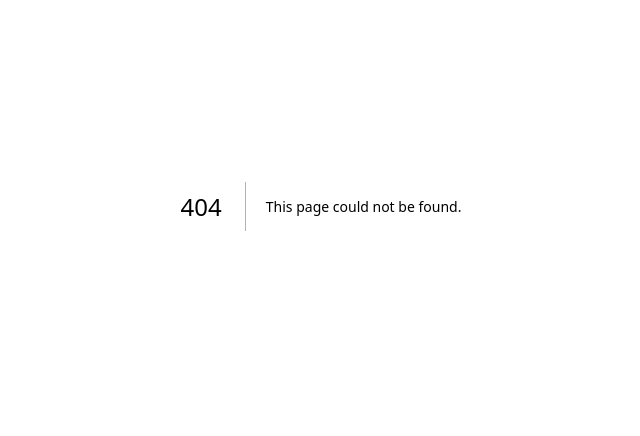
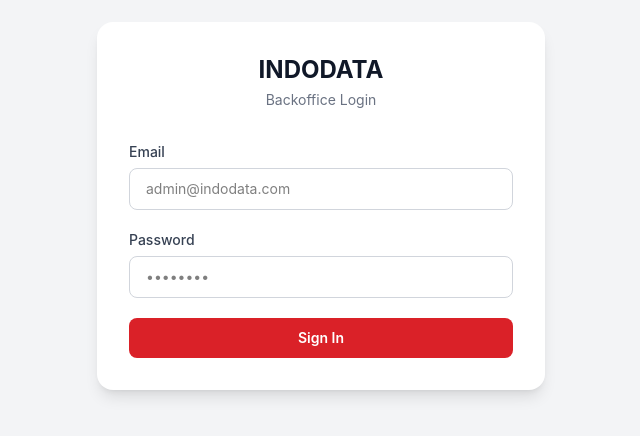
Before and after one commit to fawait123/transcosmos, a Next.js app: page /admin/login in a window 1280 px wide. Before the commit this address had no page. Shown: the part 194-630 px from the top of the page, without its empty margins (319-959 px from the left). Built offline with nearby package versions, Linux system fonts and the light colour scheme.

Commit message:
feaet: login

```diff
--- /dev/null
+++ b/src/app/admin/(dashboard)/layout.tsx
@@ -0,0 +1,54 @@
+import Link from "next/link";
+
+const sidebar = [
+  { label: "Dashboard", href: "/admin", icon: "📊" },
+  { label: "Services", href: "#", icon: "🔧" },
+  { label: "Content", href: "#", icon: "📝" },
+  { label: "Contacts", href: "#", icon: "📬" },
+  { label: "Users", href: "#", icon: "👥" },
+  { label: "Settings", href: "#", icon: "⚙️" },
+];
+
+export default function DashboardLayout({ children }: { children: React.ReactNode }) {
+  return (
+    <div className="flex min-h-screen bg-gray-100">
+      {/* Sidebar */}
+      <aside className="w-64 bg-[#1e293b] text-white flex flex-col shrink-0">
+        <div className="p-6 border-b border-white/10">
+          <h1 className="text-lg font-bold font-[Inter]">INDODATA</h1>
+          <p className="text-xs text-white/50 font-[Inter] mt-0.5">Backoffice</p>
+        </div>
+        <nav className="flex-1 p-4 space-y-1">
+          {sidebar.map((item) => (
+            <Link
+              key={item.label}
+              href={item.href}
+              className="flex items-center gap-3 px-3 py-2.5 rounded-lg text-sm text-white/70 hover:text-white hover:bg-white/10 transition-colors font-[Inter]"
+            >
+              <span>{item.icon}</span>
+              {item.label}
+            </Link>
+          ))}
+        </nav>
+        <div className="p-4 border-t border-white/10">
+          <Link href="/" className="flex items-center gap-2 text-sm text-white/50 hover:text-white font-[Inter]">
+            ← Back to Site
+          </Link>
+        </div>
+      </aside>
+
+      {/* Main */}
+      <div className="flex-1 flex flex-col">
+        <header className="h-16 bg-white border-b flex items-center justify-between px-8 shrink-0">
+          <h2 className="text-lg font-semibold text-gray-800 font-[Inter]">Backoffice Dashboard</h2>
+          <div className="flex items-center gap-3">
+            <div className="w-8 h-8 bg-[#da2128] rounded-full flex items-center justify-center text-white text-sm font-bold font-[Inter]">
+              A
+            </div>
+          </div>
+        </header>
+        <main className="flex-1 p-8">{children}</main>
+      </div>
+    </div>
+  );
+}
--- a/src/app/admin/layout.tsx
+++ b/src/app/admin/layout.tsx
@@ -1,54 +1,3 @@
-import Link from "next/link";
-
-const sidebar = [
-  { label: "Dashboard", href: "/admin", icon: "📊" },
-  { label: "Services", href: "#", icon: "🔧" },
-  { label: "Content", href: "#", icon: "📝" },
-  { label: "Contacts", href: "#", icon: "📬" },
-  { label: "Users", href: "#", icon: "👥" },
-  { label: "Settings", href: "#", icon: "⚙️" },
-];
-
 export default function AdminLayout({ children }: { children: React.ReactNode }) {
-  return (
-    <div className="flex min-h-screen bg-gray-100">
-      {/* Sidebar */}
-      <aside className="w-64 bg-[#1e293b] text-white flex flex-col shrink-0">
-        <div className="p-6 border-b border-white/10">
-          <h1 className="text-lg font-bold font-[Inter]">INDODATA</h1>
-          <p className="text-xs text-white/50 font-[Inter] mt-0.5">Backoffice</p>
-        </div>
-        <nav className="flex-1 p-4 space-y-1">
-          {sidebar.map((item) => (
-            <Link
-              key={item.label}
-              href={item.href}
-              className="flex items-center gap-3 px-3 py-2.5 rounded-lg text-sm text-white/70 hover:text-white hover:bg-white/10 transition-colors font-[Inter]"
-            >
-              <span>{item.icon}</span>
-              {item.label}
-            </Link>
-          ))}
-        </nav>
-        <div className="p-4 border-t border-white/10">
-          <Link href="/" className="flex items-center gap-2 text-sm text-white/50 hover:text-white font-[Inter]">
-            ← Back to Site
-          </Link>
-        </div>
-      </aside>
-
-      {/* Main */}
-      <div className="flex-1 flex flex-col">
-        <header className="h-16 bg-white border-b flex items-center justify-between px-8 shrink-0">
-          <h2 className="text-lg font-semibold text-gray-800 font-[Inter]">Backoffice Dashboard</h2>
-          <div className="flex items-center gap-3">
-            <div className="w-8 h-8 bg-[#da2128] rounded-full flex items-center justify-center text-white text-sm font-bold font-[Inter]">
-              A
-            </div>
-          </div>
-        </header>
-        <main className="flex-1 p-8">{children}</main>
-      </div>
-    </div>
-  );
+  return children;
 }
--- /dev/null
+++ b/src/app/admin/login/page.tsx
@@ -0,0 +1,74 @@
+"use client";
+
+import { FormEvent, useState } from "react";
+import { useRouter } from "next/navigation";
+
+export default function LoginPage() {
+  const router = useRouter();
+  const [email, setEmail] = useState("");
+  const [password, setPassword] = useState("");
+  const [error, setError] = useState("");
+
+  function handleSubmit(e: FormEvent) {
+    e.preventDefault();
+    setError("");
+
+    if (!email || !password) {
+      setError("Email and password required");
+      return;
+    }
+
+    // ponytail: static creds, replace with real auth later
+    if (email === "admin@indodata.com" && password === "admin123") {
+      router.push("/admin");
+    } else {
+      setError("Invalid credentials");
+    }
+  }
+
+  return (
+    <div className="min-h-screen bg-gray-100 flex items-center justify-center p-4">
+      <div className="bg-white rounded-2xl shadow-lg w-full max-w-md p-8">
+        <div className="text-center mb-8">
+          <h1 className="text-2xl font-bold text-gray-900 font-[Inter]">INDODATA</h1>
+          <p className="text-sm text-gray-500 font-[Inter] mt-1">Backoffice Login</p>
+        </div>
+
+        <form onSubmit={handleSubmit} className="space-y-5">
+          <div>
+            <label className="block text-sm font-medium text-gray-700 font-[Inter] mb-1.5">Email</label>
+            <input
+              type="email"
+              value={email}
+              onChange={(e) => setEmail(e.target.value)}
+              className="w-full px-4 py-2.5 border border-gray-300 rounded-lg text-sm focus:outline-none focus:ring-2 focus:ring-[#da2128]/40 focus:border-[#da2128] font-[Inter]"
+              placeholder="admin@indodata.com"
+            />
+          </div>
+
+          <div>
+            <label className="block text-sm font-medium text-gray-700 font-[Inter] mb-1.5">Password</label>
+            <input
+              type="password"
+              value={password}
+              onChange={(e) => setPassword(e.target.value)}
+              className="w-full px-4 py-2.5 border border-gray-300 rounded-lg text-sm focus:outline-none focus:ring-2 focus:ring-[#da2128]/40 focus:border-[#da2128] font-[Inter]"
+              placeholder="••••••••"
+            />
+          </div>
+
+          {error && (
+            <p className="text-sm text-red-500 font-[Inter]">{error}</p>
+          )}
+
+          <button
+            type="submit"
+            className="w-full bg-[#da2128] text-white py-2.5 rounded-lg text-sm font-semibold font-[Inter] hover:bg-red-700 transition-colors cursor-pointer"
+          >
+            Sign In
+          </button>
+        </form>
+      </div>
+    </div>
+  );
+}
```
Also changed, not shown: src/app/admin/(dashboard)/page.tsx (renamed from src/app/admin/page.tsx).
